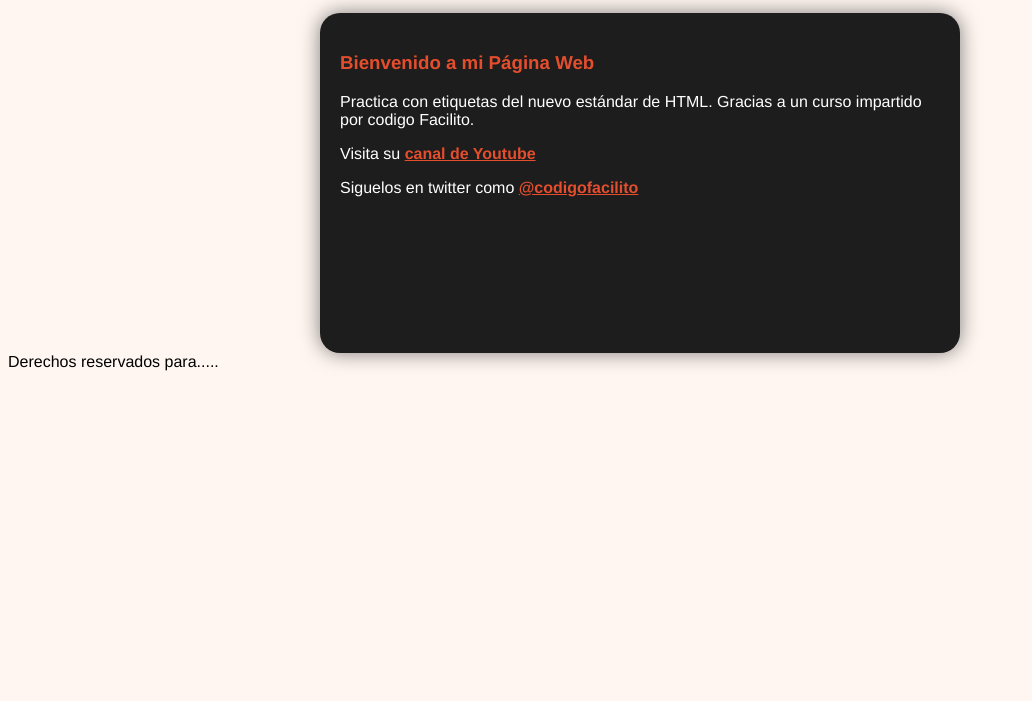
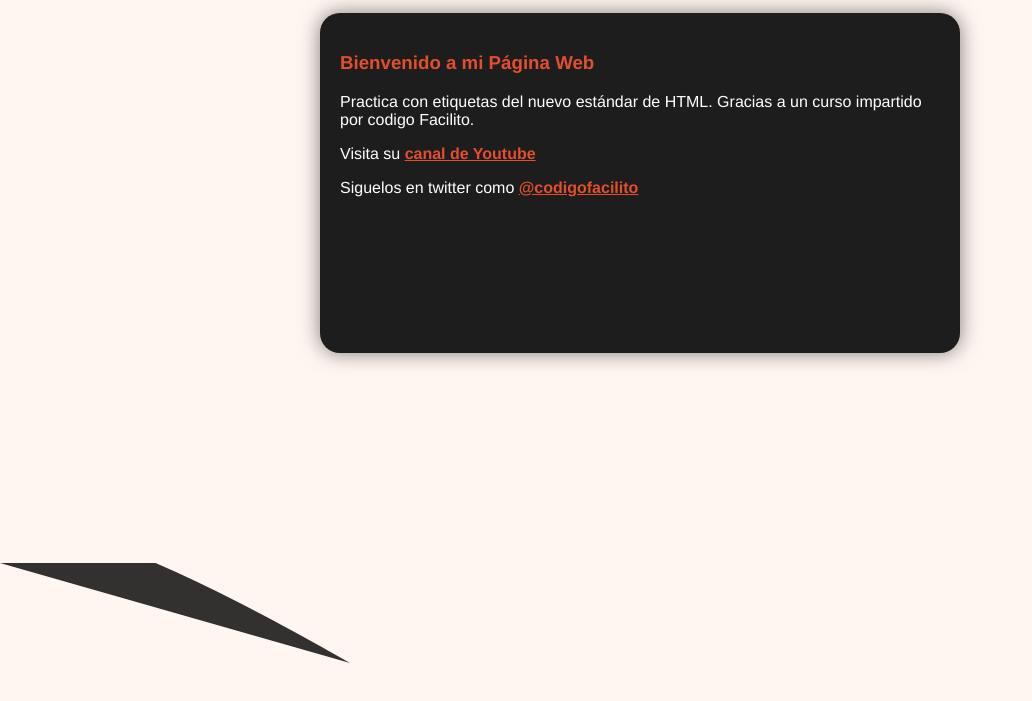
Before and after one commit to GuilleVallejos/Pagina-Web, a plain HTML site: page index.html in a window 1280 px wide. Shown: the part 87-788 px from the top of the page, without its empty margins (0-1032 px from the left). Drawn offline with nearby package versions, Linux system fonts and the light colour scheme.

Commit message:
Se configuro el canvas

```diff
--- a/index.html
+++ b/index.html
@@ -40,7 +40,6 @@
             <canvas id="miCanvas">
 
             </canvas>
-            Derechos reservados para.....
         </footer>
     </body>
 </html>
--- a/scriptPrincipal.js
+++ b/scriptPrincipal.js
@@ -5,7 +5,14 @@ function configurarApp()
     var canvas = document.getElementById("miCanvas");
     var ctx = canvas.getContext("2d");
     canvas.width = screen.availWidth;
+    dibujarFooter(canvas,ctx);
+}
+function dibujarFooter(canvas, contexto)
+{
+    contexto.fillStyle="rgba(0,0,0,0.8)";
+    contexto.moveTo(0,0);
+    contexto.quadraticCurveTo(0,-100,canvas.width-450, canvas.height-50);
+    contexto.fill();
 
-
-
+    //quadraticCurveTo(cpx,cpy,x,y) según W3C
 }
```
